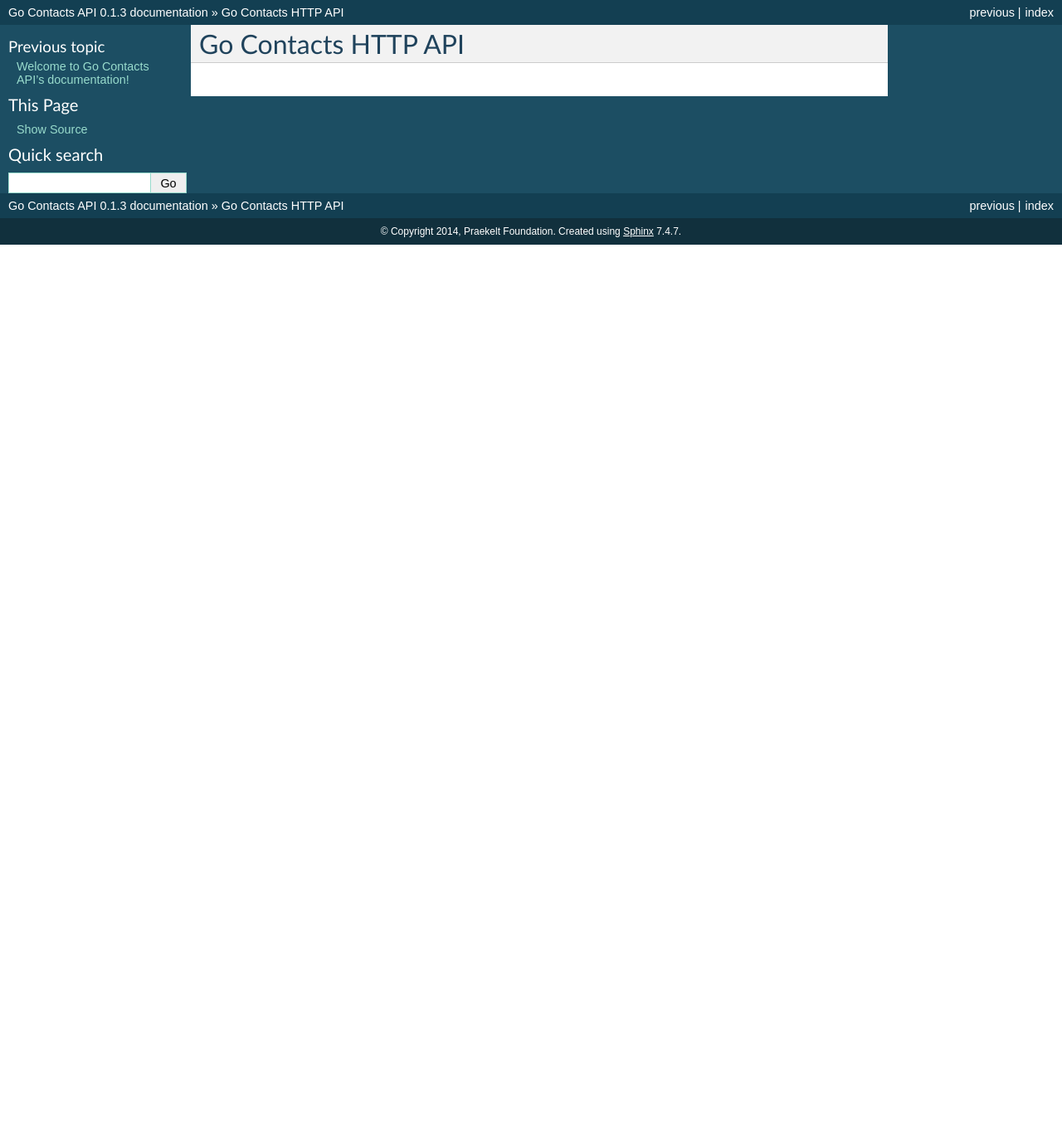
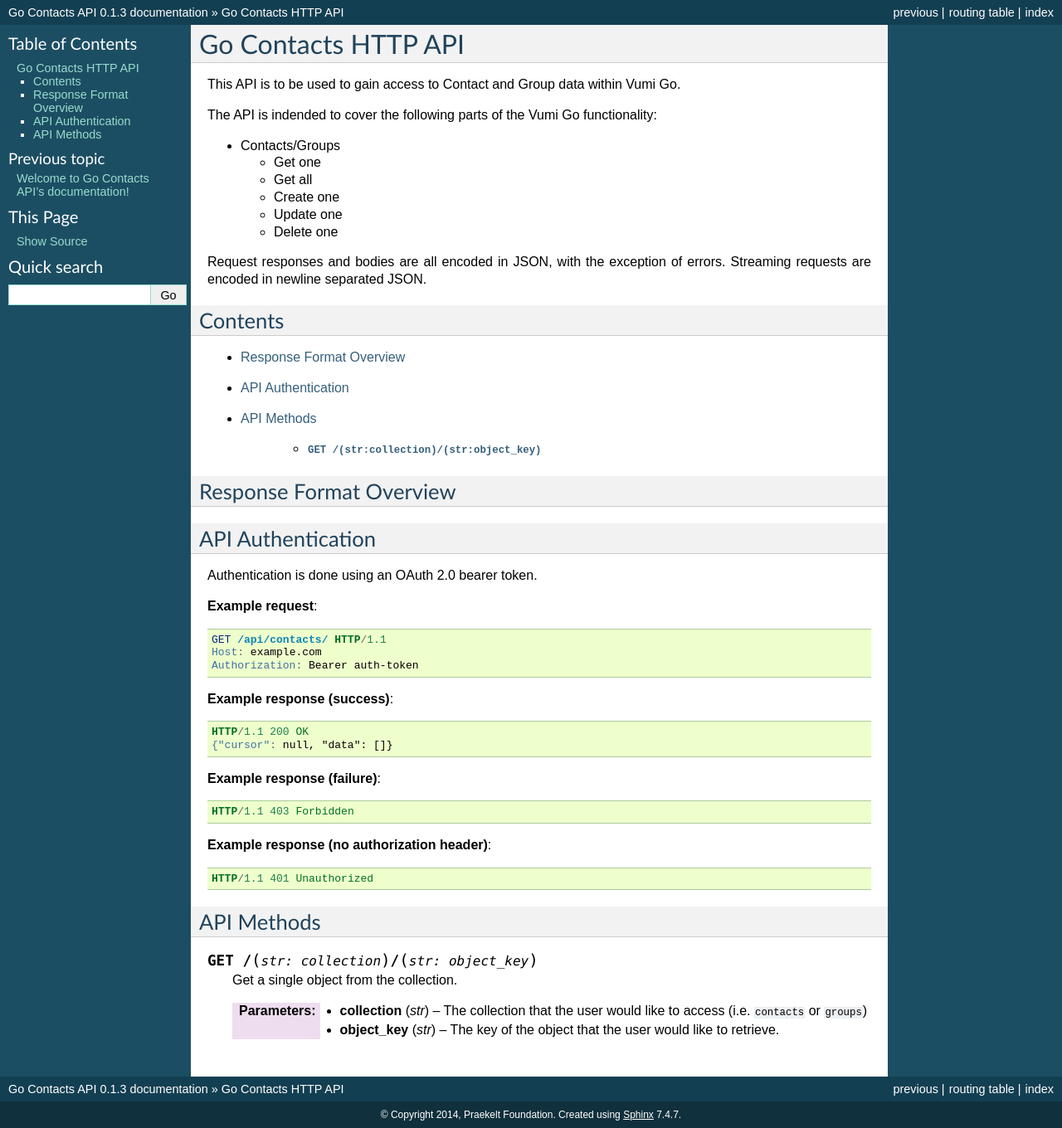
Before and after one commit to praekeltfoundation/go-contacts-api, a Sphinx documentation site: the page built from docs/go-contacts-api.rst, in a window 1280 px wide. Shown: the whole page at 83% size. Built offline with Sphinx 7.4.7, drawn with Linux system fonts in a browser that asks for light colours; before the commit the page ends 900 px from its top, so only the background shows below that.

Commit message:
Added API Authentication section

```diff
--- a/docs/go-contacts-api.rst
+++ b/docs/go-contacts-api.rst
@@ -2,3 +2,83 @@
 
 Go Contacts HTTP API
 ====================
+
+This API is to be used to gain access to Contact and Group data within Vumi Go.
+
+The API is indended to cover the following parts of the Vumi Go functionality:
+
+* Contacts/Groups
+
+  * Get one
+  * Get all
+  * Create one
+  * Update one
+  * Delete one
+
+Request responses and bodies are all encoded in JSON, with the exception of
+errors. Streaming requests are encoded in newline separated JSON.
+
+Contents
+--------
+* :ref:`response-format-overview`
+* :ref:`api-authentication`
+* :ref:`api-methods`
+
+    * :http:get:`/(str:collection)/(str:object_key)`
+
+
+.. _response-format-overview:
+
+Response Format Overview
+------------------------
+
+
+.. _api-authentication:
+
+API Authentication
+------------------
+
+Authentication is done using an OAuth 2.0 bearer token.
+
+**Example request**:
+
+.. sourcecode:: http
+
+    GET /api/contacts/ HTTP/1.1
+    Host: example.com
+    Authorization: Bearer auth-token
+
+**Example response (success)**:
+
+.. sourcecode:: http
+
+    HTTP/1.1 200 OK
+    {"cursor": null, "data": []}
+
+**Example response (failure)**:
+
+.. sourcecode:: http
+
+    HTTP/1.1 403 Forbidden
+
+**Example response (no authorization header)**:
+
+.. sourcecode:: http
+
+    HTTP/1.1 401 Unauthorized
+
+
+.. _api-methods:
+
+API Methods
+-----------
+
+.. http:get:: /(str:collection)/(str:object_key)
+
+    Get a single object from the collection.
+
+    :param str collection:
+        The collection that the user would like to access (i.e. ``contacts`` or
+        ``groups``)
+    :param str object_key:
+        The key of the object that the user would like to retrieve.
```
